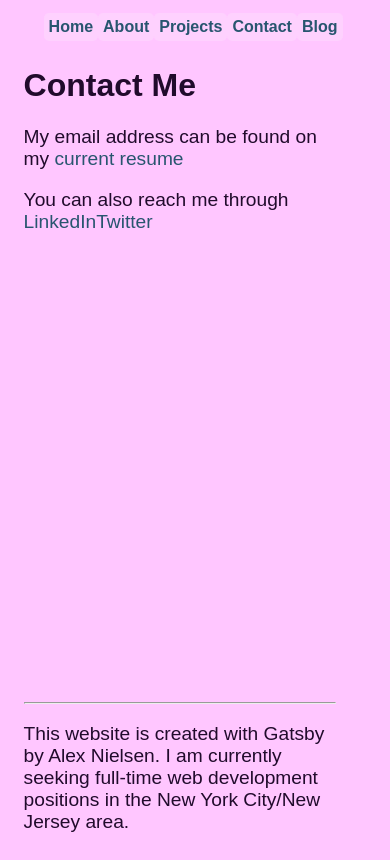
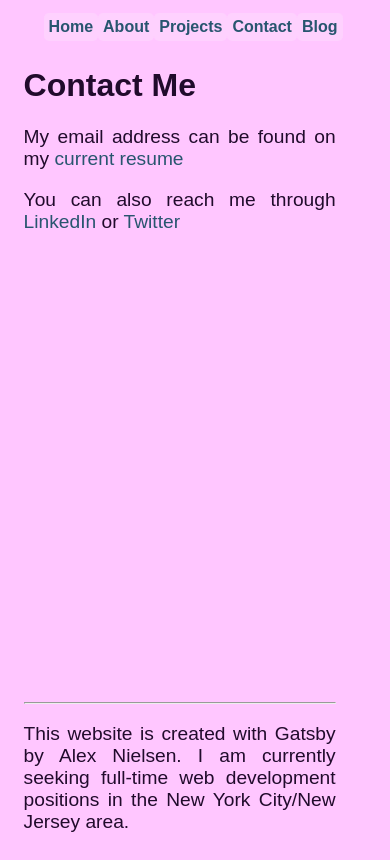
Before and after one commit to bushbass/portfolito-and-blog, a Gatsby site: page /contact in a window 390 px wide. Built offline with nearby package versions, Linux system fonts and the light colour scheme; Gatsby itself is replaced by a stand-in of ours.

Commit message:
added text justification to small screens

```diff
--- a/src/pages/contact.js
+++ b/src/pages/contact.js
@@ -12,7 +12,7 @@ export default function Contact() {
         </p>
         <p>
           You can also reach me through{" "}
-          <a href="https://linkedin.com/in/alex-nielsen-nj">LinkedIn</a>
+          <a href="https://linkedin.com/in/alex-nielsen-nj">LinkedIn</a> or{" "}
           <a href="https://twitter.com/BigAlsHouse">Twitter</a>
         </p>
       </div>
--- a/src/styles/index.css
+++ b/src/styles/index.css
@@ -122,6 +122,10 @@ a:hover {
   font-size: 1.3rem;
 }
 @media screen and (max-width: 415px) {
+  p {
+    text-align: justify;
+    text-justify: inter-word;
+  }
   nav {
     justify-content: space-around;
     background: initial;
```
